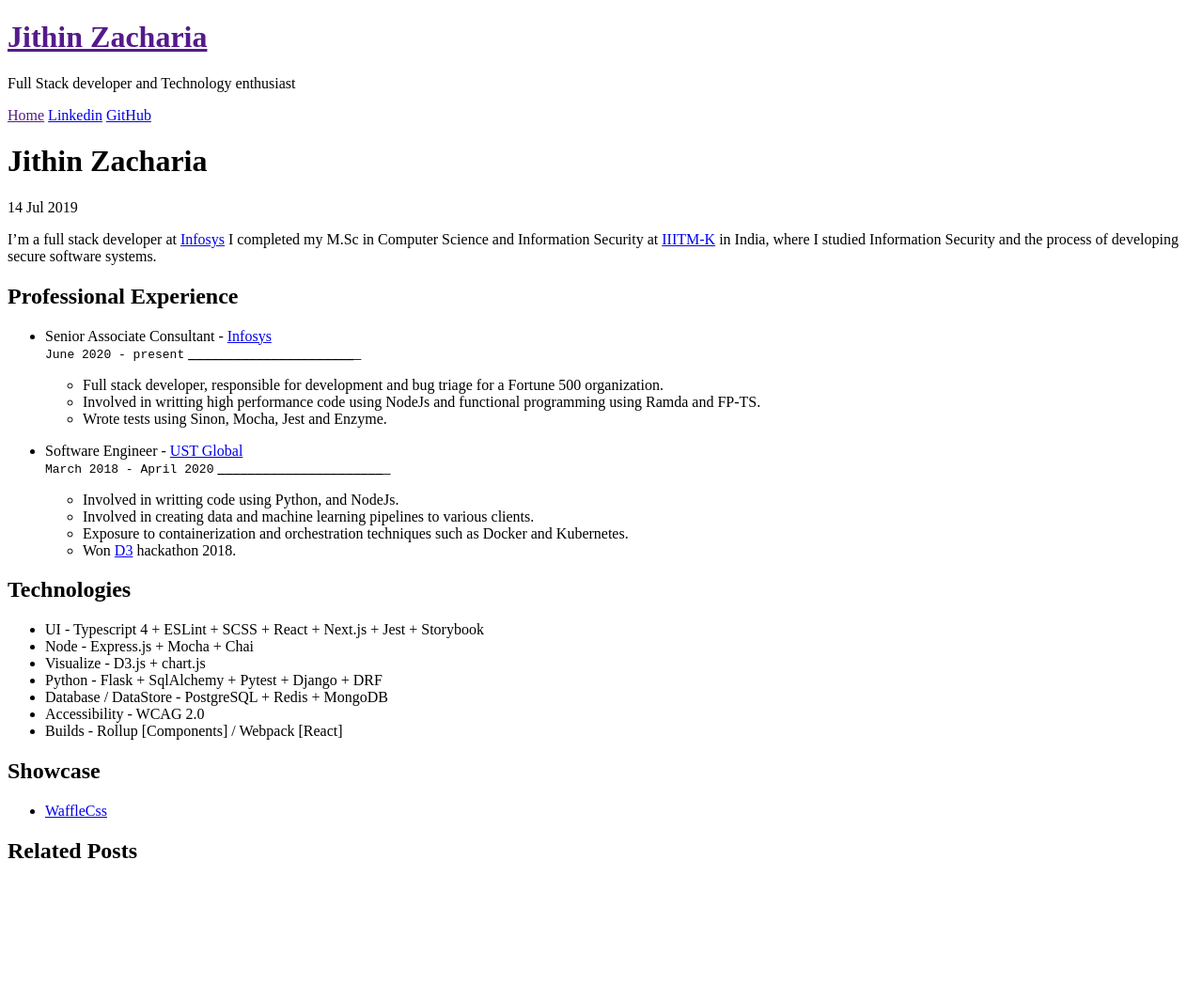
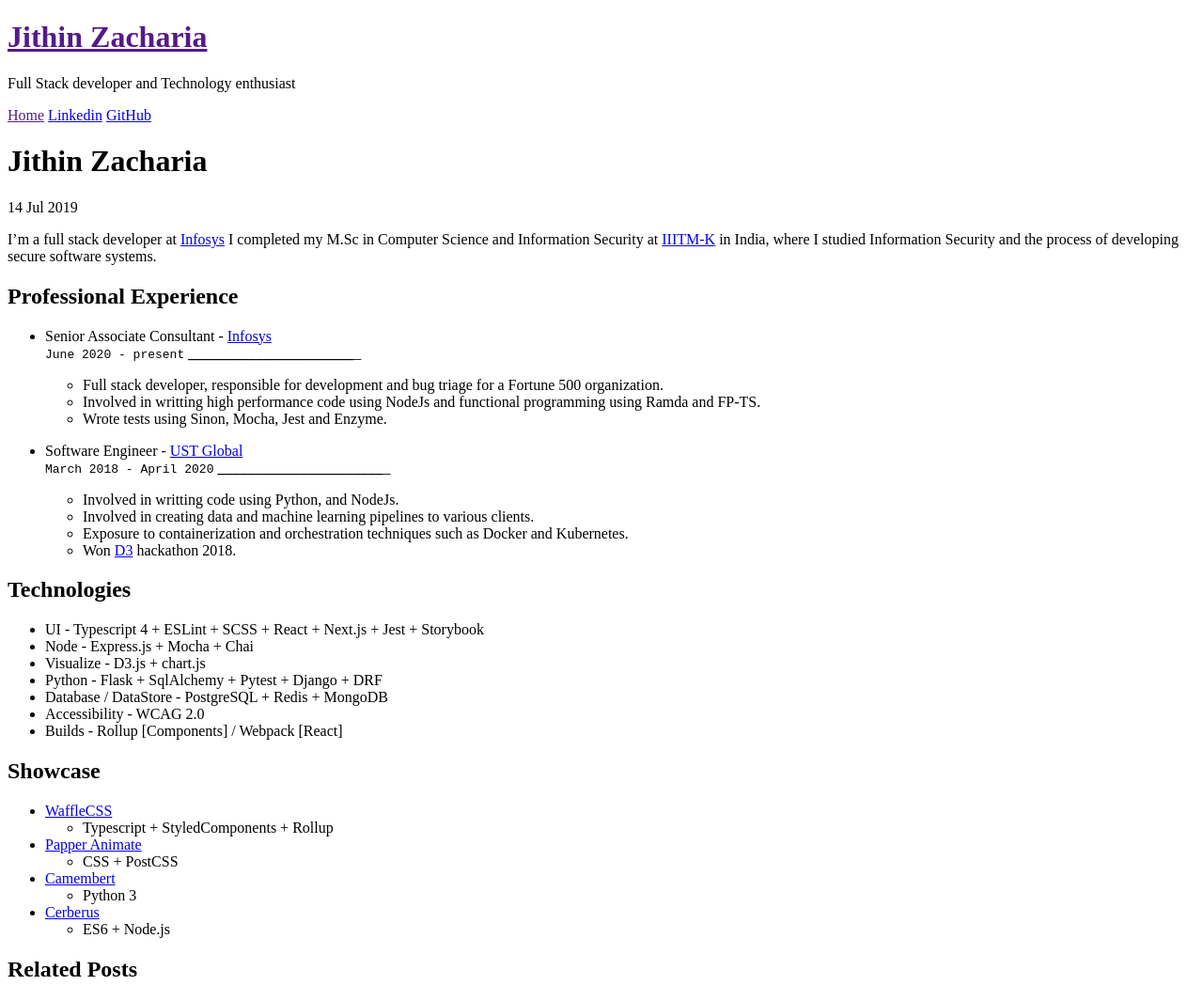
Before and after one commit to Jithinqw/jithinqw.github.io, a Jekyll site: the page built from _posts/2019-7-14-content.md, in a window 1280 px wide. Shown: the whole page at 94% size. Built offline with Jekyll 4.4.1, drawn with Linux system fonts in a browser that asks for light colours; Markdown is read by kramdown in place of the engine named in the settings; before the commit the page ends 939 px from its top, so only the background shows below that.

Commit message:
Adding Showcase

```diff
--- a/_posts/2019-7-14-content.md
+++ b/_posts/2019-7-14-content.md
@@ -36,4 +36,11 @@
 
 ## Showcase
 
-- <a href="https://github.com/Jithinqw/wafflecss">WaffleCss</a>
+- [WaffleCSS](https://wafflecss-jithinqw.vercel.app/)
+    - Typescript + StyledComponents + Rollup
+- [Papper Animate](idyllic-cendol-aabe1b.netlify.app/)
+    - CSS + PostCSS
+- [Camembert](https://github.com/Jithinqw/Camembert)
+    - Python 3
+- [Cerberus](https://github.com/Jithinqw/Cerberus)
+    - ES6 + Node.js
```
